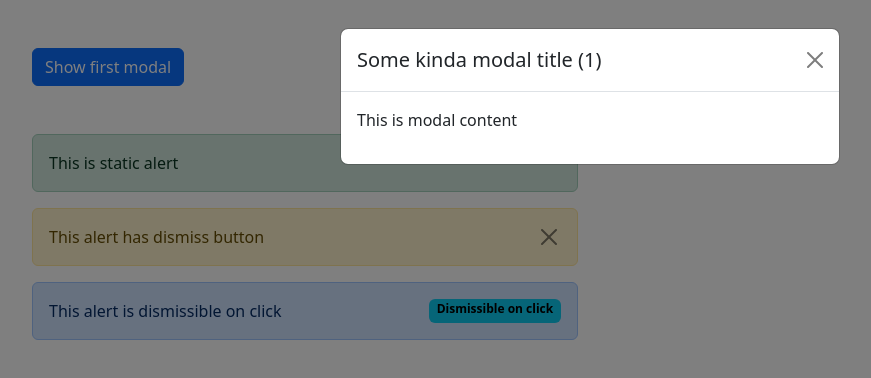
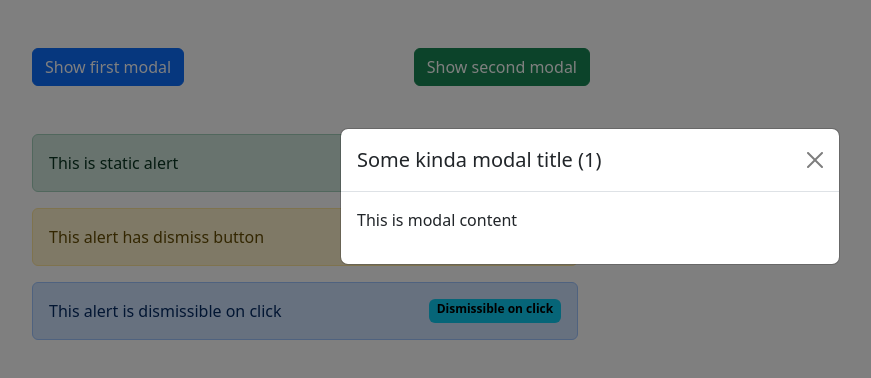
Before and after one commit to dmatkulov/hw-58, a React app: page / in a window 1280 px wide. Both pictures are taken after a click on the button "Show first modal". Shown: the top 378 px of the page, without its empty margins (50-921 px from the left). Built offline with nearby package versions, Linux system fonts and the light colour scheme; the HTML template or start-up script is replaced by a standard one.

Commit message:
added framer-motion library and add animations

```diff
--- a/package.json
+++ b/package.json
@@ -11,6 +11,7 @@
   },
   "dependencies": {
     "bootstrap": "^5.3.2",
+    "framer-motion": "^10.16.4",
     "react": "^18.2.0",
     "react-dom": "^18.2.0"
   },
--- a/src/UI/Alert/Alert.tsx
+++ b/src/UI/Alert/Alert.tsx
@@ -1,4 +1,5 @@
 import React, {useState} from 'react';
+import {motion} from 'framer-motion';
 
 interface Props extends React.PropsWithChildren {
   type: 'primary' | 'success' | 'danger' | 'warning';
@@ -19,7 +20,9 @@ const Alert: React.FC<Props> = ({type, onDismiss, clickDismissible, children}) =
 
   if (isDismissed && clickDismissible) {
     return (
-      <div
+      <motion.div
+        animate={{ y: 0, opacity: 1 }}
+        initial={{ y: -20, opacity: 0 }}
         className={`alert alert-${type} d-flex justify-content-between show`}
         style={{cursor: 'pointer'}}
         onClick={() => setIsDismissed(false)}
@@ -28,18 +31,20 @@ const Alert: React.FC<Props> = ({type, onDismiss, clickDismissible, children}) =
           {children}
           <div className="badge text-bg-info">Dismissible on click</div>
         </div>
-      </div>
+      </motion.div>
     );
   }
 
   if (!clickDismissible) {
     return (
-      <div
+      <motion.div
+        animate={{ y: 0, opacity: 1 }}
+        initial={{ y: -20, opacity: 0 }}
         className={`alert alert-${type} d-flex justify-content-between show`}
       >
         {children}
         {closeBtn}
-      </div>
+      </motion.div>
     );
   }
 };
--- a/src/UI/Modal/Modal.tsx
+++ b/src/UI/Modal/Modal.tsx
@@ -2,6 +2,7 @@ import React from 'react';
 import Backdrop from '../Backdrop/Backdrop';
 import {Buttons} from '../../types';
 import Button from '../Button/Button';
+import {motion, AnimatePresence} from 'framer-motion';
 
 interface Props extends React.PropsWithChildren {
   show: boolean;
@@ -15,6 +16,7 @@ const Modal: React.FC<Props> = ({show,
                                 buttons,
                                 children}) =>
 {
+
     let modalFooter: React.ReactNode = null;
 
     if (buttons) {
@@ -39,22 +41,31 @@ const Modal: React.FC<Props> = ({show,
 
   return (
     <>
-      <Backdrop
-        show={show}
+      <Backdrop show={show} onClick={onClose} />
+      <AnimatePresence>
+        {show && (
+          <motion.div
+            animate={{ y: 100, opacity: 1 }}
+            initial={{ y: 0, opacity: 0 }}
+            exit={{ y: -300, opacity: 0 }}
+            transition={{ opacity: { duration: 0.3 }}}
+            className="modal show"
+            style={{display: show ? 'block' : 'none'}}
             onClick={onClose}
-      />
-      <div className="modal show" style={{display: show ? 'block' : 'none'}} onClick={onClose}>
+          >
             <div className="modal-dialog" onClick={onInnerClick}>
               <div className="modal-content">
                 <div className="modal-header">
                   <h1 className="modal-title fs-5">{title}</h1>
-              <button type="button" className="btn-close" onClick={onClose}/>
+                  <button type="button" className="btn-close" onClick={onClose} />
                 </div>
                 {children}
                 {modalFooter}
               </div>
             </div>
-      </div>
+          </motion.div>
+        )}
+      </AnimatePresence>
     </>
   );
 };
```
Also changed, not shown: 1 other file (tests, documents, lock files or other folders). Lines whose indentation alone changed are shown as unchanged.
